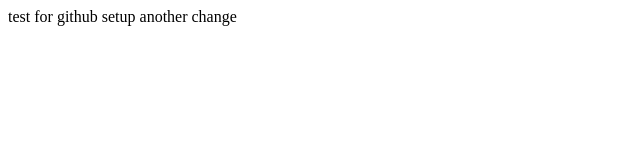
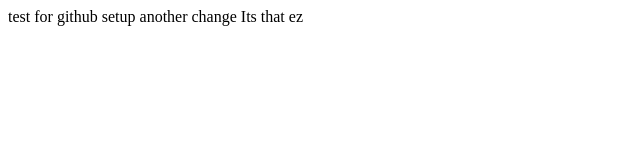
Before and after one commit to divyarajpatidar-cmd/Test_repo, a plain HTML site: page index.html in a window 1280 px wide. Shown: the full height of the page, 0-640 px from the left. Drawn offline with Linux system fonts and the light colour scheme.

Commit message:
its that ez

```diff
--- a/index.html
+++ b/index.html
@@ -8,5 +8,6 @@
 <body>
     test for github setup
     another change
+    Its that ez
 </body>
 </html>
```
